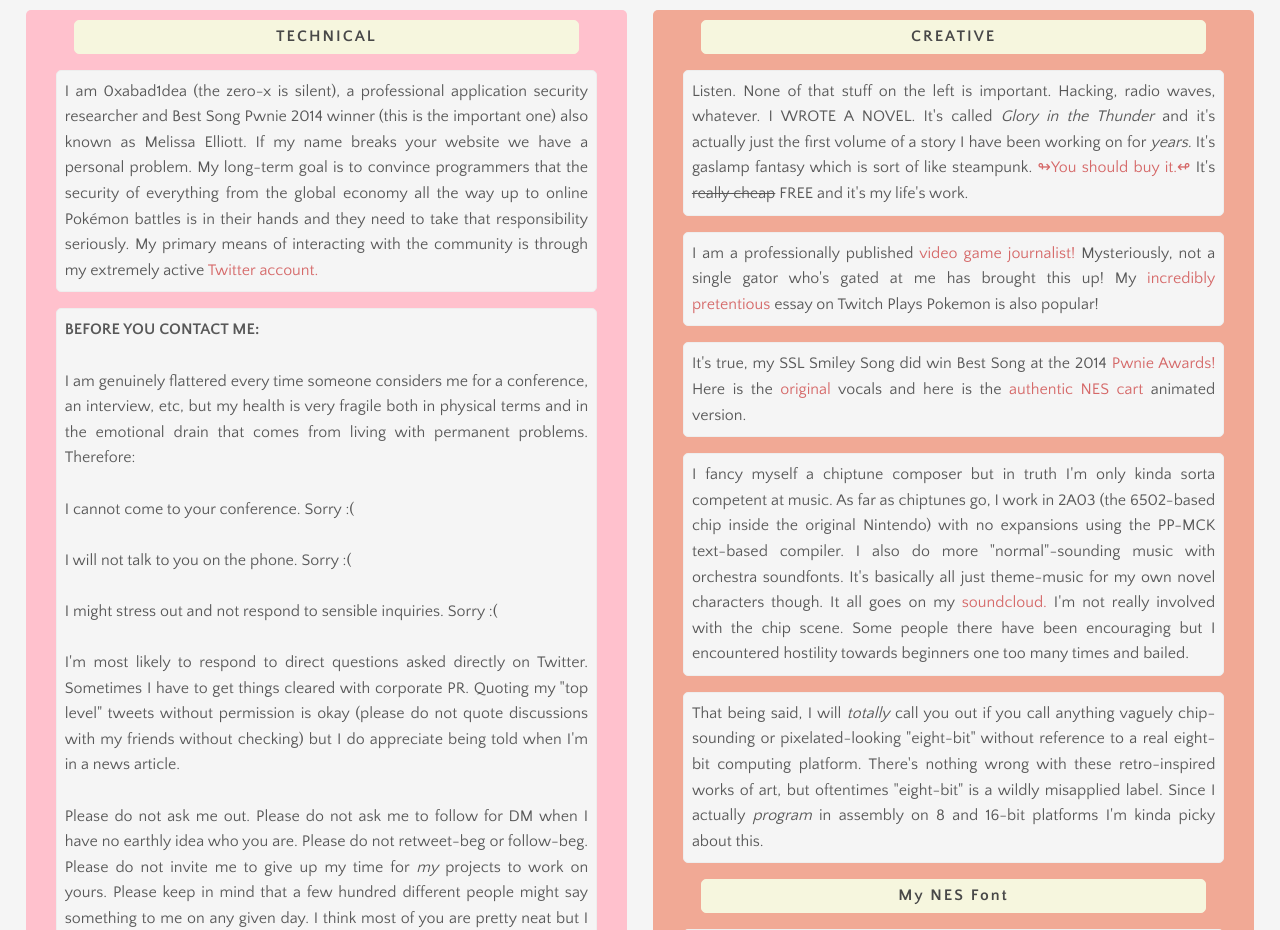
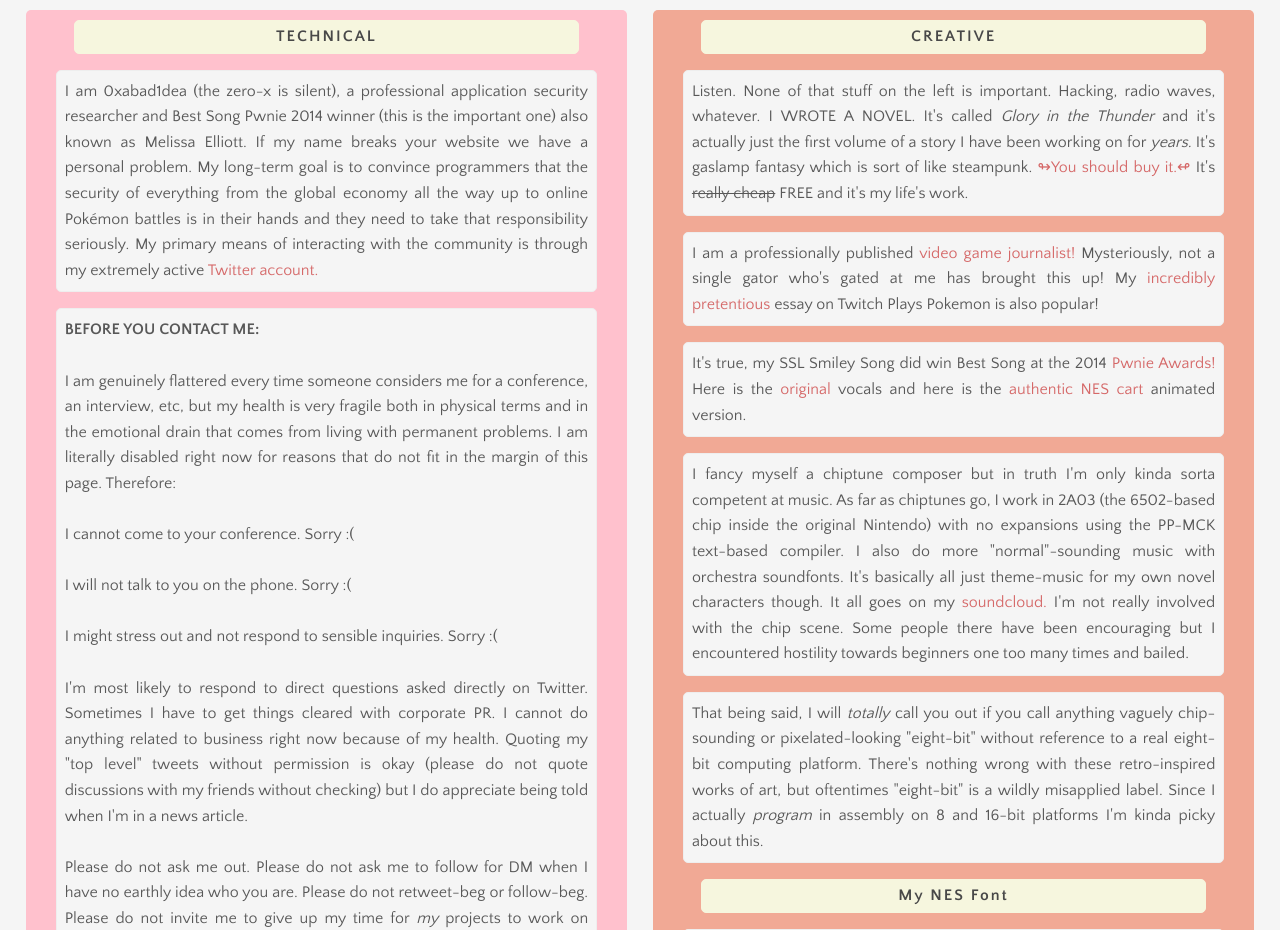
Before and after one commit to 0xabad1dea/0xabad1dea.github.com, a plain HTML site: page index.html in a window 1280 px wide. Shown: the top 930 px of the page. Drawn offline with Linux system fonts and the light colour scheme.

Commit message:
reinforcing I am literally too sick for this

```diff
--- a/index.html
+++ b/index.html
@@ -218,9 +218,10 @@ I am 0xabad1dea (the zero-x is silent), a professional application security rese
 
 <p><b>BEFORE YOU CONTACT ME:</b><br>
 	<br>
-	I am genuinely flattered every time someone considers me for a conference, an interview, etc, but my health
+	I am genuinely flattered every time someone considers me for a conference, an interview, etc, but <s></s>my health
 	is very fragile both in physical terms and in the emotional drain that comes from living with
-	permanent problems. Therefore:<br>
+	permanent problems.</s> I am literally disabled right now for reasons that do not fit in the margin of this page.
+	Therefore:<br>
 	<br>
 	I cannot come to your conference. Sorry :(<br>
 	<br>
@@ -228,8 +229,9 @@ I am 0xabad1dea (the zero-x is silent), a professional application security rese
 	<br>
 	I might stress out and not respond to sensible inquiries. Sorry :(<br>
 	<br>
-	I'm most likely to respond to direct questions asked directly on Twitter. Sometimes I have to get things
-	cleared with corporate PR. Quoting my "top level" tweets without permission is okay (please do not quote
+	I'm most likely to respond to direct questions asked directly on Twitter. <s></s>Sometimes I have to get things
+	cleared with corporate PR.</s> I cannot do anything related to business right now because of my health.
+	Quoting my "top level" tweets without permission is okay (please do not quote
 	discussions with my friends without checking) but I do appreciate being told when I'm in a news article.
 	<br><br>
 	Please do not ask me out. Please do not ask me to follow for DM when I have no earthly idea who you are.
@@ -242,7 +244,7 @@ I am 0xabad1dea (the zero-x is silent), a professional application security rese
 	that one guy who cornered me alone and aggressively repeatedly asked for my phone number! It's really
 	easy to not be that one guy.<br>
 	<br>
-	IF YOU TELL ME TO TRY A DIFFERENT OPERATING SYSTEM THAN THE ONE I AM CURRENTLY USING I WILL HATE YOU UNTIL THE END OF THE EARTH.
+	IF YOU TELL ME TO TRY A DIFFERENT OPERATING SYSTEM [WORD PROCESSOR, MEDIA PLAYER, AD BLOCKER, WHATEVER] THAN THE ONE I AM CURRENTLY USING I WILL HATE YOU UNTIL THE END OF THE EARTH.
 	I KNOW ABOUT LINUX. I KNOW ABOUT OSX. I KNOW ABOUT WINDOWS. I KNOW ABOUT WHATEVER ELSE YOU'RE ABOUT TO MENTION. FOR. MUCKING. <b>SAKE</b>.<br>
 	<br>
 	I know that's a lot! But I've somehow come into the odd position of being an introvert with, like,
```
